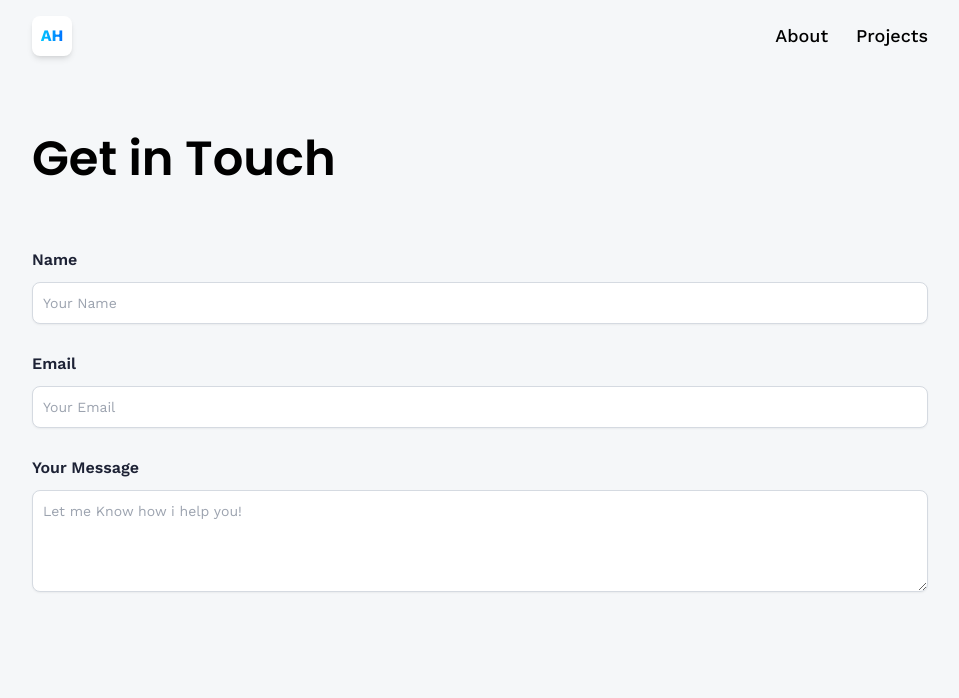
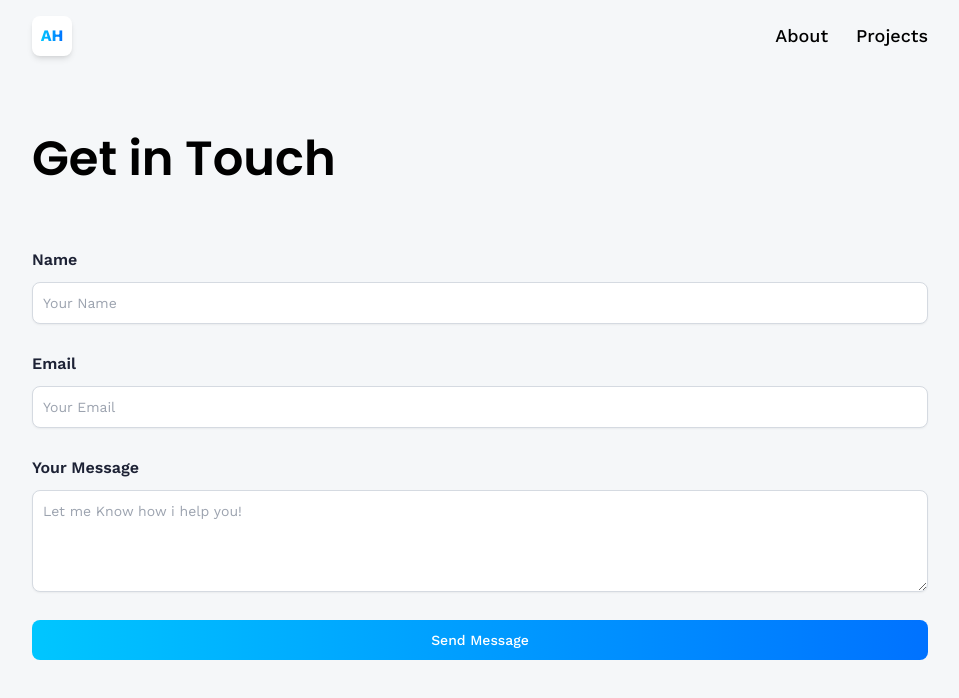
Before and after one commit to Jagadish03/3d_Portfolio, a React (Vite) app: page /contact in a window 1280 px wide. Shown: the top 698 px of the page, without its empty margins (160-1119 px from the left). Built offline with nearby package versions, Linux system fonts and the light colour scheme.

Commit message:
commited on 30-12-2023 11:08

```diff
--- a/src/pages/Contact.jsx
+++ b/src/pages/Contact.jsx
@@ -1,19 +1,35 @@
-import React, { useState } from 'react'
+import React, { useRef, useState } from 'react'
 
 function Contact() {
+  const formRef = useRef(null);
   const [form, setForm] = useState({name:'', email:'', message:''})
+  //^ while sending request we need to have some loding so use useState
+  const [isLoading, setIsLoading] = useState(false);
 
-  const handleChange = () => {};
-  //^ whenever we click on input and start typing the 3d fox has to walk so it mush focus
+  //^ handleChange works for all of these inputs is it's taking the key press event based on that event it calls setForm fn where it spreads out all of the other properties and select a specific field to update
+  const handleChange = (e) => {
+    setForm({...form, [e.target.name]: e.target.value});  //& it is going to all the properties from the from
+  };
+
+  //* whenever we click on input and start typing the 3d fox has to walk so it mush focus
+
   const handleFoucs =() => {};
   const handleBlur = () => {};
+  //^ handelSubmit gets the final key press event
+  const handleSubmit = (e) => {
+    e.preventDefault();   //& to not load page
+    setIsLoading(true);   //& initiate the loading process
+  };
 
   return (
     <section className='relative flex lg:flex-row flex-col max-container'>
       <div className='flex-1 min-w-[50%] flex flex-col'>
         <h1 className='head-text marker:'>Get in Touch</h1>
 
-        <form className='w-full flex flex-col gap-7 mt-14'>
+        <form className='w-full flex flex-col gap-7 mt-14'
+          //^ to handel email from client
+          omSubmit={handleSubmit}
+        >
           <label className='text-black-500 font-semibold'>Name
           <input
           type="text"
@@ -53,6 +69,15 @@ function Contact() {
           onBlur={handleBlur}
           />
           </label>
+          <button
+          type='button'
+          className='btn'
+          disabled={isLoading}
+          onFocus={handleFoucs}
+          onBlur={handleBlur}
+          >
+            {isLoading ? 'Sending...' : 'Send Message'}
+          </button>
         </form>
       </div>
     </section>
```
